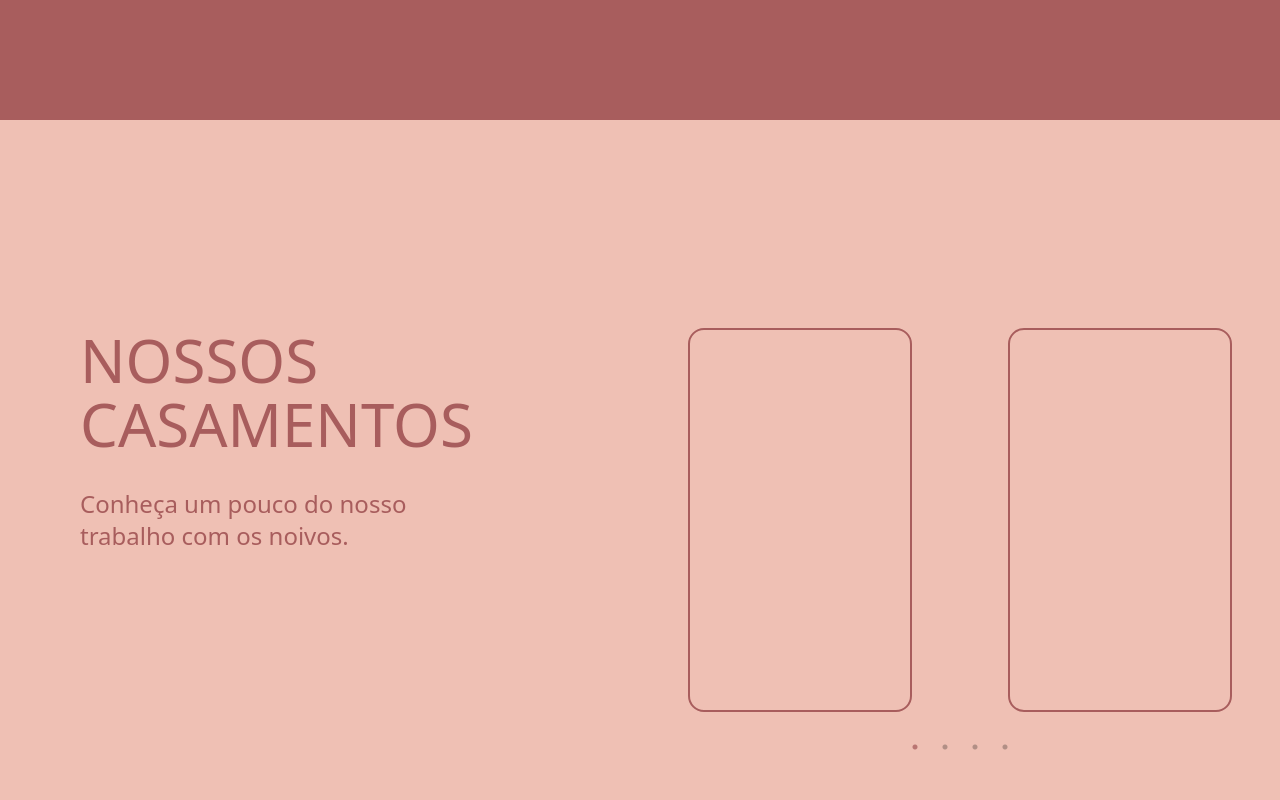
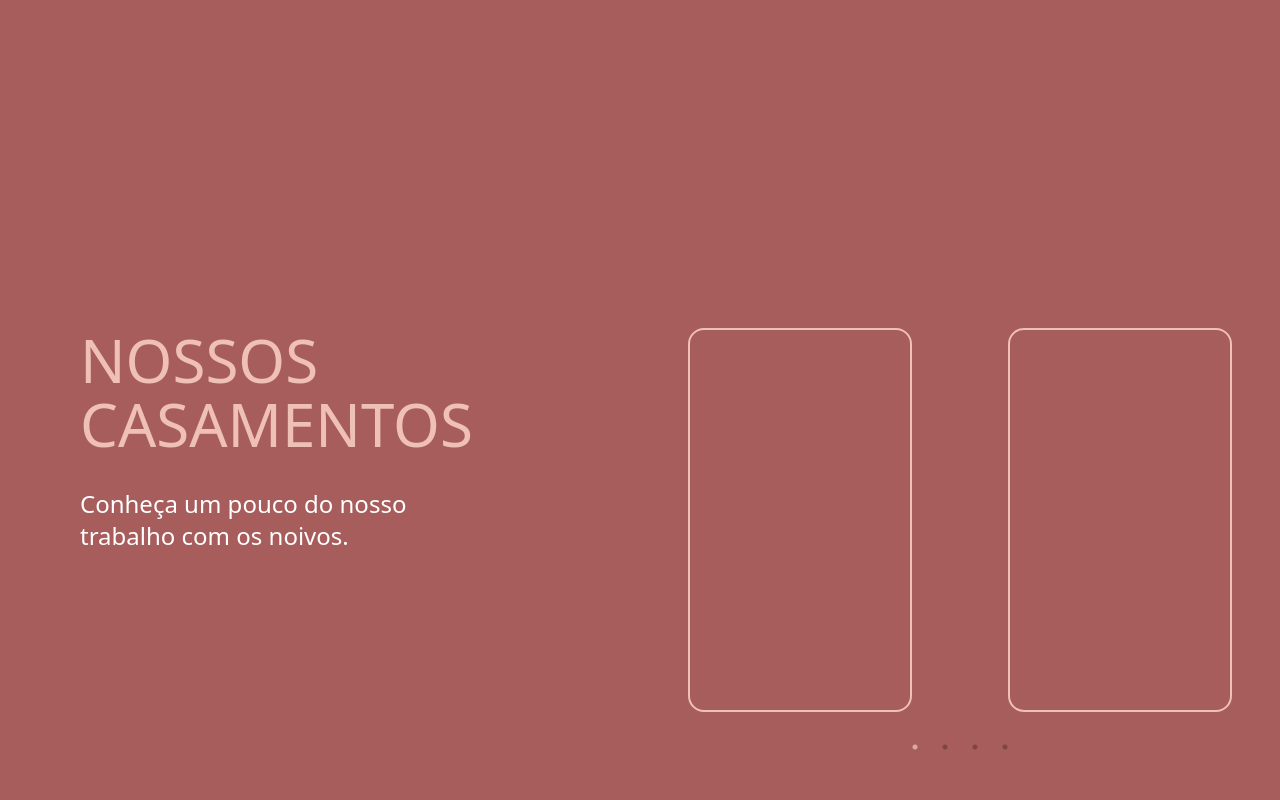
Before and after one commit to IsaqueMedeiros/Votos, a React (Vite) app in the folder client/: page /casamentos in a window 1280 px wide. Shown: the part 680-1480 px from the top of the page. Built offline with nearby package versions, Linux system fonts and the light colour scheme.

Commit message:
CasamentoTemplate3 design change

```diff
--- a/client/src/components/Carousel/Carousel.css
+++ b/client/src/components/Carousel/Carousel.css
@@ -5,7 +5,7 @@
   margin: auto;
 }
 .slick-dots li.slick-active button:before {
-  color:#a85d5d !important;
+  color:#efc0b4 !important;
  }
  .slick-dots:hover button:before {
   color:#222022 !important;
--- a/client/src/components/Carousel/Carousel.jsx
+++ b/client/src/components/Carousel/Carousel.jsx
@@ -45,28 +45,28 @@ export default class Carousel extends Component {
         };
         return (
                     <Slider {...settings} >
-                        <div className="border-2 border-votosRed h-96  rounded-[1rem]" >
+                        <div className="border-2 border-votosPink h-96  rounded-[1rem]" >
 
                         </div>
-                        <div className="border-2 border-votosRed h-96  rounded-[1rem]">
+                        <div className="border-2 border-votosPink h-96  rounded-[1rem]">
 
                         </div>
-                        <div className="border-2 border-votosRed h-96  rounded-[1rem]">
+                        <div className="border-2 border-votosPink h-96  rounded-[1rem]">
 
                         </div>
-                        <div className="border-2 border-votosRed h-96  rounded-[1rem]">
+                        <div className="border-2 border-votosPink h-96  rounded-[1rem]">
 
                         </div>
-                        <div className="border-2 border-votosRed h-96  rounded-[1rem]">
+                        <div className="border-2 border-votosPink h-96  rounded-[1rem]">
 
                         </div>
-                        <div className="border-2 border-votosRed h-96  rounded-[1rem]">
+                        <div className="border-2 border-votosPink h-96  rounded-[1rem]">
 
                         </div>
-                        <div className="border-2 border-votosRed h-96  rounded-[1rem]">
+                        <div className="border-2 border-votosPink h-96  rounded-[1rem]">
 
                         </div>
-                        <div className="border-2 border-votosRed h-96  rounded-[1rem]">
+                        <div className="border-2 border-votosPink h-96  rounded-[1rem]">
 
                         </div>
                     </Slider>
--- a/client/src/views/Casamentos/Template2.jsx
+++ b/client/src/views/Casamentos/Template2.jsx
@@ -3,10 +3,10 @@ import Carousel from '../../components/Carousel/Carousel'
 
 const Template2 = () => {
     return (
-        <main className='h-screen bg-votosPink grid grid-cols-1 lg:grid-cols-2 content-evenly   overflow-hidden' >
+        <main className='h-screen bg-votosRed grid grid-cols-1 lg:grid-cols-2 content-evenly   overflow-hidden' >
             <div className='w-min h-min flex flex-col items-start justify-center ml-16 lg:ml-20 overflow-hidden' >
-                <h1 className='text-4xl lg:text-6xl text-votosRed lg:leading-[4rem] ' >NOSSOS<br />CASAMENTOS</h1>
-                <p className='text-votosRed lg:text-2xl mt-4 lg:mt-8' >Conheça um pouco do nosso<br /> trabalho com os noivos.</p>
+                <h1 className='text-4xl lg:text-6xl text-votosPink lg:leading-[4rem] ' >NOSSOS<br />CASAMENTOS</h1>
+                <p className='text-white lg:text-2xl mt-4 lg:mt-8' >Conheça um pouco do nosso<br /> trabalho com os noivos.</p>
             </div>
             <Carousel />
         </main>
--- a/client/src/views/Casamentos/Template3.jsx
+++ b/client/src/views/Casamentos/Template3.jsx
@@ -22,8 +22,6 @@ const TemplateTwo = () => {
         </div>
 
         <div className="w-full flex flex-col gap-8 md:flex-row md:items-center md:justify-between">
-            <div className="rounded-full w-full max-w-[300px] aspect-square bg-black self-center"></div>
-
           <div className="flex flex-col gap-8 max-w-2xl">
             <p className="text-lg text-votosBlack">
               Sempre antenadas com as tendências do mercado, trabalhamos com
@@ -50,6 +48,8 @@ const TemplateTwo = () => {
               </svg>
             </button>
           </div>
+          <div className="rounded-full w-full max-w-[300px] aspect-square bg-black self-center"></div>
+
         </div>
       </div>
     </SectionComponent>
```
Lines whose indentation alone changed are shown as unchanged.
